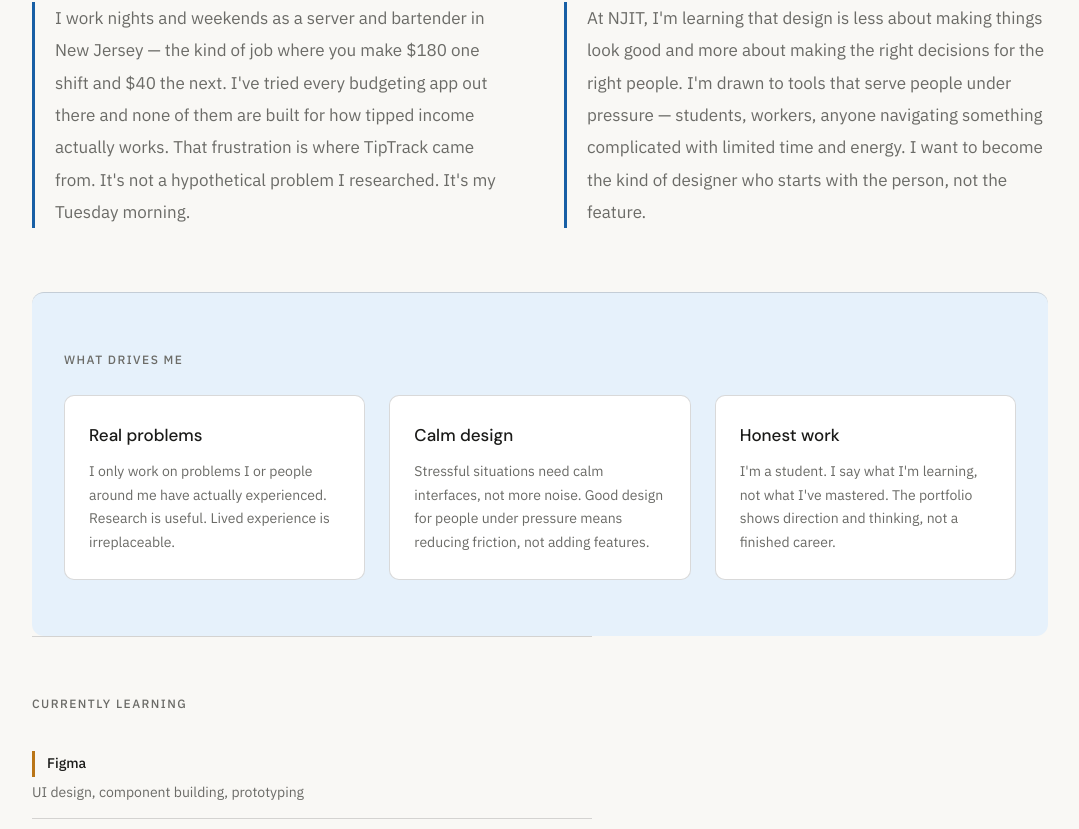
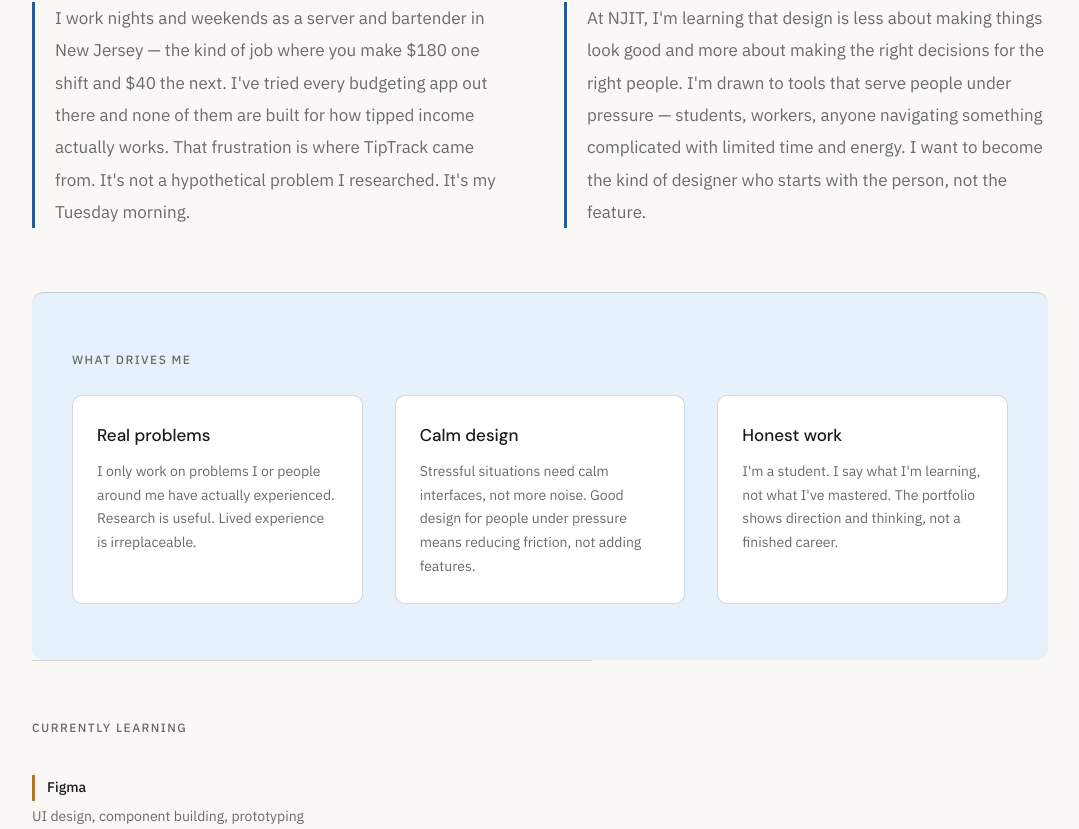
Before and after one commit to SamGB16/portfolio-site, a Next.js app in the folder samuel-portfolio/: page /about in a window 1280 px wide. Shown: the part 382-1211 px from the top of the page, without its empty margins (100-1179 px from the left). Built offline with nearby package versions, Linux system fonts and the light colour scheme.

Commit message:
adding and implementing change 10

```diff
--- a/samuel-portfolio/app/about/page.tsx
+++ b/samuel-portfolio/app/about/page.tsx
@@ -107,7 +107,7 @@ export default function About() {
       <section
         style={{
           borderTop: "0.5px solid var(--border)",
-          padding: "3.5rem 2rem",
+          padding: "3.5rem 2.5rem",
           background: "var(--blue-light)",
           borderRadius: "12px",
         }}
@@ -117,7 +117,7 @@ export default function About() {
           style={{
             display: "grid",
             gridTemplateColumns: "1fr 1fr 1fr",
-            gap: "1.5rem",
+            gap: "2rem",
           }}
         >
           {principles.map((card) => (
```
Also changed, not shown: 1 other file (tests, documents, lock files or other folders).
